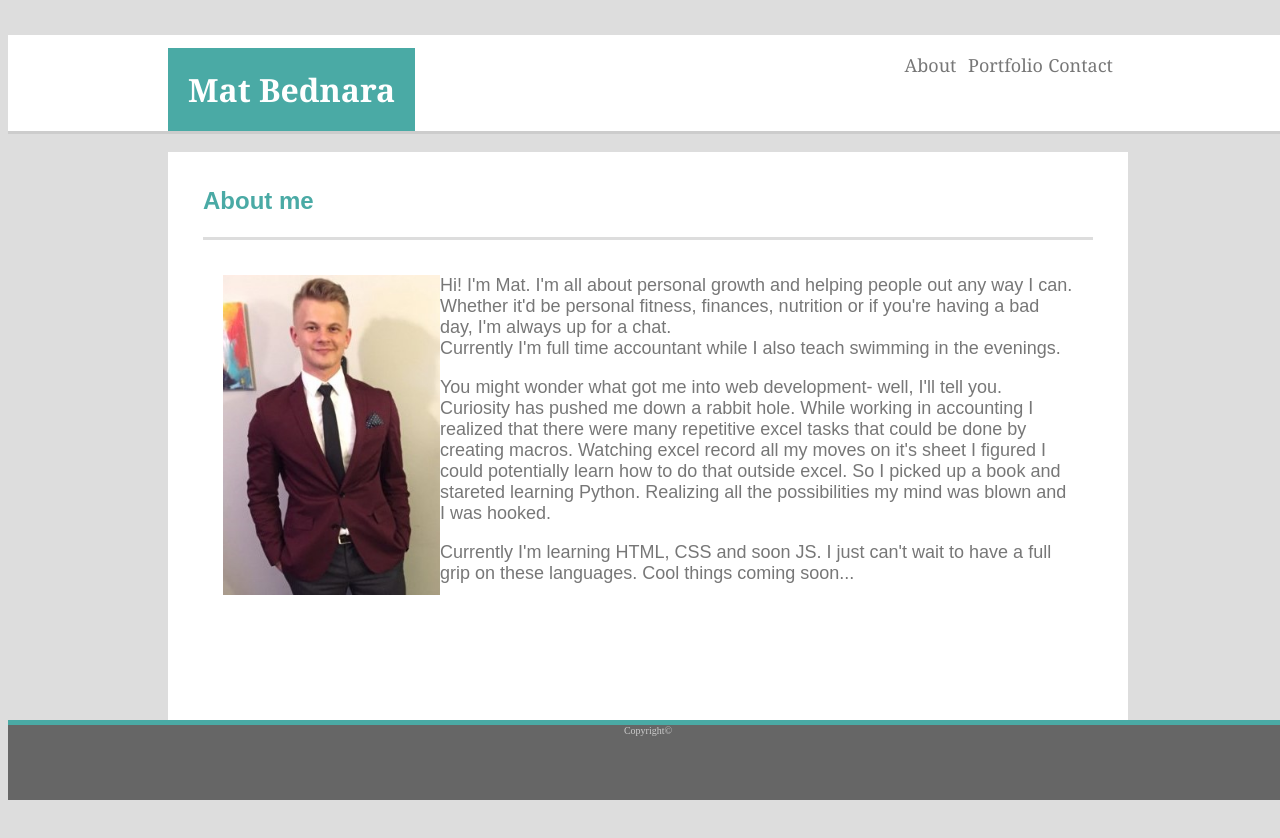
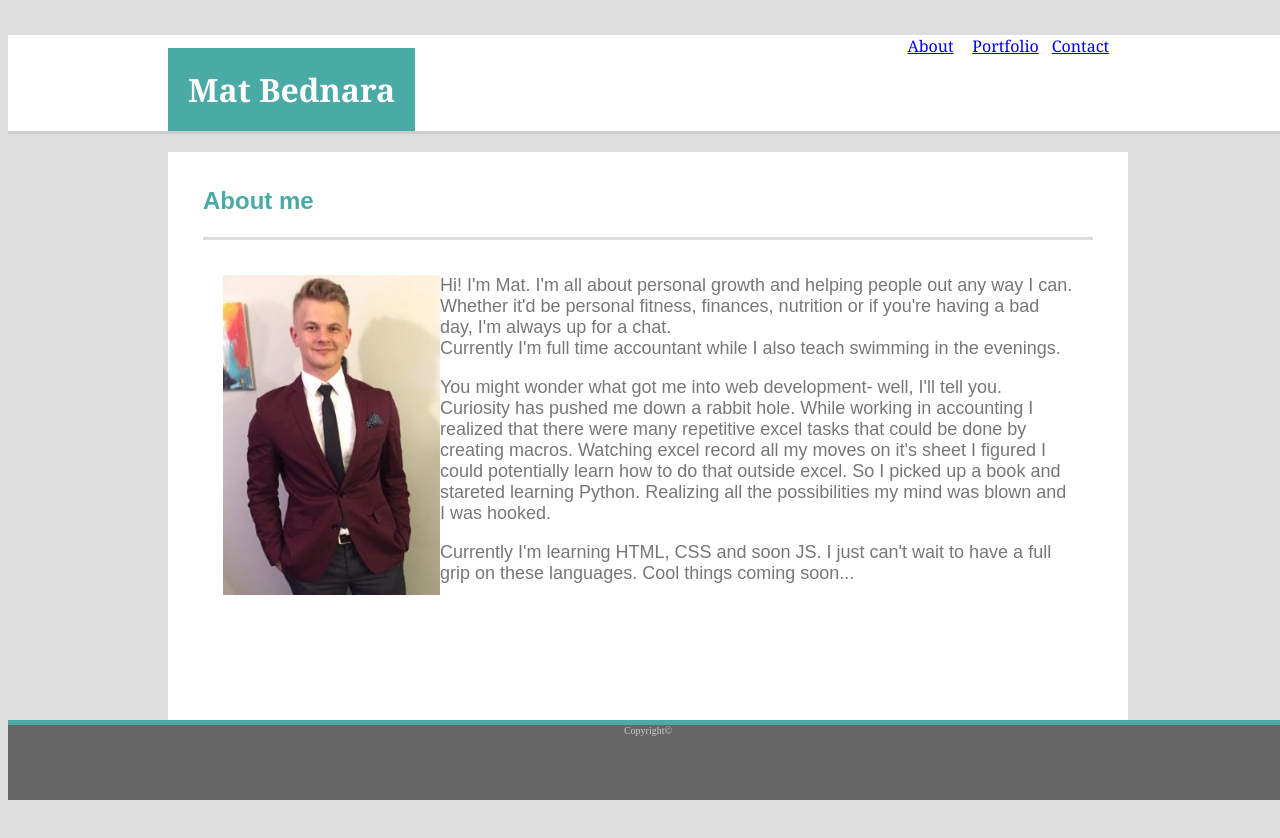
Before and after one commit to CodeNode21/Basic-Portfolio, a plain HTML site: page index.html in a window 1280 px wide. Drawn offline with Linux system fonts and the light colour scheme.

Commit message:
Linked the pages

```diff
--- a/index.html
+++ b/index.html
@@ -12,9 +12,9 @@
         <div class="container">
             <h1> Mat Bednara</h1>
             <div class="button">
-                <p id="contact">Contact</p>
-                <p id="portfolio">Portfolio</p>
-                <p id="about">About</p>
+                <a id="contact" href="/contact">Contact</a>
+                <a id="portfolio" href="/Portfolio">Portfolio</a>
+                <a id="about" href="/index">About</a>
             </div>
         </div>
     </header>
```
